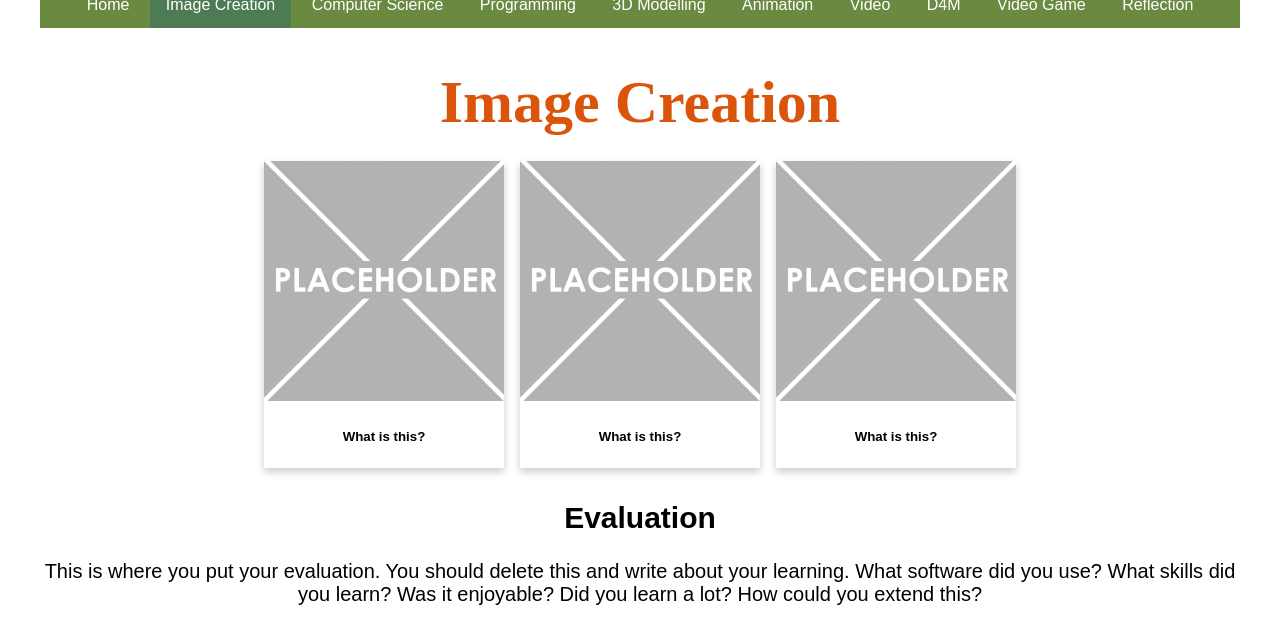
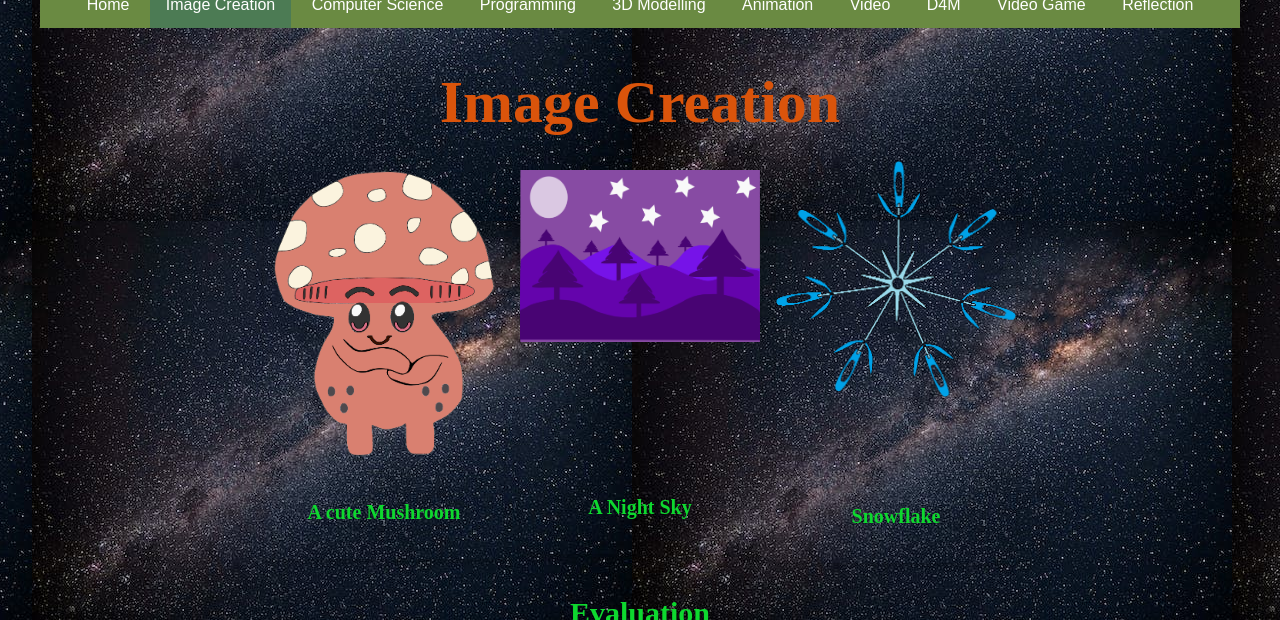
Before and after one commit to Mahi-23691/Mahi-Mahatab-Website-Test, a plain HTML site: page imagecreation.html in a window 1280 px wide. Shown: the part 180-800 px from the top of the page. Drawn offline with Linux system fonts and the light colour scheme; a web font is replaced by a local one.

Commit message:
I just added some new text, fonts, colors and images

```diff
--- a/css/style.css
+++ b/css/style.css
@@ -67,15 +67,17 @@ h1 {
 }
 
 h2 {
-  color: black;
+  color: #0ed82f;
   font-size: 30px;
   text-align: center;
+  font-family: 'Madimi One';
 }
 
 p {
-  color: black;
+  color: #0ed82f;
   font-size: 20px;
   text-align: center;
+  font-family: 'Madimi One';
 }
 
 /* Styling for the image container and the items inside it */
@@ -88,8 +90,8 @@ p {
 
 /*Items for all the screenshots and pictures of your stuff*/
 .item{
-  box-shadow: 0 4px 8px 0 rgba(0,0,0,0.2);
-  width: 20%;
+  box-shadow: 0 8px 16px 0 rgba(0,0,0,0.2);
+  width: 40%;
   min-width: 8rem;
   margin: 0.5rem;
 }
@@ -101,3 +103,41 @@ p {
 .item img{
   width: 100%;
 }
+
+.img-cre{
+  box-shadow: 0 4px 8px 0 rgba(0,0,0,0.2);
+  width: 20%;
+  min-width: 8rem;
+  margin: 0.5rem;
+}
+ .img-cre-info{
+   padding: 0.1rem;
+   text-align: center;
+ }
+
+.img-cre img{
+  width: 100%;
+}
+
+h5 {
+  color: #0ed82f;
+  font-size: 20px;
+  text-align: center;
+  font-family: 'Madimi One';
+}
+
+.dna{
+  box-shadow: 0 8px 16px 0 rgba(0,0,0,0.2);
+  width: 40%;
+  min-width: 8rem;
+  margin: 0.5rem;
+}
+ .dna-info{
+   padding: 0.1rem;
+   text-align: center;
+ }
+
+.dna img{
+  width: 100%;
+  height: 10cm;
+}
--- a/imagecreation.html
+++ b/imagecreation.html
@@ -3,16 +3,24 @@
   <head>
     <meta charset="utf-8">
     <meta name="viewport" content="width=device-width">
-    <title>Home</title>
+    <title>Image Creation</title>
     <link href="css/style.css" rel="stylesheet" type="text/css" />
     <!-- The relates to the Google Font used in h1 -->
-    <link href='https://fonts.googleapis.com/css?family=Caesar Dressing' rel='stylesheet'>
+    <link href='https://fonts.googleapis.com/css2?family=Madimi+One&display=swap' rel='stylesheet'>
     <div class="header">
       <img src="images/web_head.png">
     </div>
   </head>
   <div class="wrapper">
     <body>
+
+      <style>
+        body {
+          background-image: url("images/pexels-photo-1169754.jpg");
+        }
+
+      </style>
+
       <!-- The Nav Bar goes here -->
       <nav>
         <ul>
@@ -34,44 +42,44 @@
         <!-- This is the container for all the images you want to add- it's a flexbox so add as many as you want -->
       <div class='container'>
         <!-- item 1 starts here-->
-        <div class='item'>
-          <img src="images/placeholder.png" alt="please replace me">
-          <div class='item-info'>
+        <div class='img-cre'>
+          <img src="images/Character Creation good.png" alt="Mushroom">
+          <div class='img-cre-info'>
             <!-- a brief explanation of what this picture is -->
-            <h5>What is this?</h5>
+            <h5>A cute Mushroom</h5>
           </div>
         </div>
         <!-- end of item 1 -->
         <!-- item 2 starts here-->
-        <div class='item'>
-          <img src="images/placeholder.png" alt="please replace me">
-          <div class='item-info'>
+        <div class='img-cre'>
+          <img src="images/Background Creation.png" alt="A night sky">
+          <div class='img-cre-info'>
             <!-- a brief explanation of what this picture is -->
-            <h5>What is this?</h5>
+            <h5><br><br><br><br><br>A Night Sky</h5>
           </div>
         </div>
         <!-- end of item 2 -->
         <!-- item 3 starts here-->
-        <div class='item'>
-          <img src="images/placeholder.png" alt="please replace me">
-          <div class='item-info'>
+        <div class='img-cre'>
+          <img src="images/Snowflake Normal 5.png" alt="Snowfalke">
+          <div class='img-cre-info'>
             <!-- a brief explanation of what this picture is -->
-            <h5>What is this?</h5>
+            <h5><br><br><br>Snowflake</h5>
           </div>
         </div>
         <!-- end of item 3 -->
         <!-- now the Evaluation text box-->
         <div class=information>
           <h2>Evaluation</h2>
-          <p>
-            This is where you put your evaluation. You should delete this and write about your learning. What software did you use? What skills did you learn? Was it enjoyable? Did you learn a lot? How could you extend this? <br><br>
-            Maybe you could come up with a way you could use these skills for your term 4 project.
+          <p><strong>
+           I mainly used Inkscape and Gimp to make these images. It was a bit hard sometime but it was fun since I was learning something new. Overall, I learned how to trace and use vector graphics throughout making these images. <br><br></strong>
+
           </p>
         </div>
       </div>
     </main>
     <footer>
-      <p>&#169;Copyright Your Name 2024</p>
+      <p><marquee><strong>&#169;Copyright Mahi Mahatab 2024</strong></marquee></p>
     </footer>
   </body>
 </html>
```
Also changed, not shown: index.html (+21 -38 lines), images/41586_2016_Article_BF530367a_Figa_HTML.jpg (added), images/Background Creation.png (added), images/Character Creation good.png (added), images/Character Creation.png (added), images/Snowflake Normal 5.png (added), images/image-of-open-deep-space-computer-model-black-hole-royalty-free-image-1699297203.jpg (added), 4 other files.
